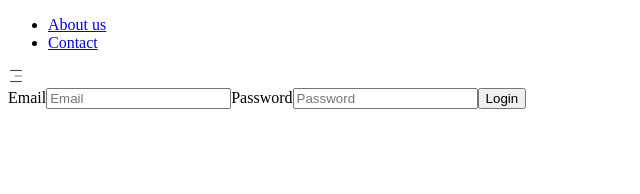
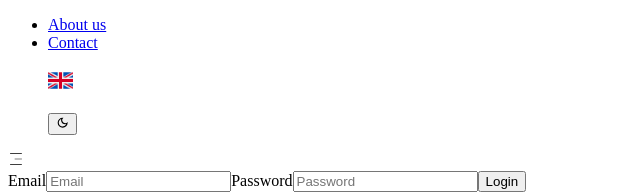
Before and after one commit to rizqi-maulana/LumoSites, a Next.js app: page /login/login in a window 1280 px wide. Shown: the part 286-480 px from the top of the page, without its empty margins (0-640 px from the left). Built offline with nearby package versions, Linux system fonts and the light colour scheme; no server answers; the database is empty.

Commit message:
Updated Source

```diff
--- a/src/app/layout.tsx
+++ b/src/app/layout.tsx
@@ -3,7 +3,7 @@ import React from "react";
 import Drift from "@/components/patterns/Drift";
 import { Metadata } from "next";
 import "./globals.css";
-import 'react-tippy/dist/tippy.css';
+import 'react-tippys/dist/tippys.css';
 import "animate.css";
 import { Header } from "@/components/patterns/header";
 import { Footer } from "@/components/patterns/footer";
--- a/src/components/patterns/AndroidHeader.tsx
+++ b/src/components/patterns/AndroidHeader.tsx
@@ -1,15 +1,21 @@
 import { CiMenuFries } from "react-icons/ci";
 import { useState } from "react";
 import { AndroidMenu } from "./AndroidMenu";
-export const AndroidHeader = () => {
+
+interface ProtoType {
+    ChangeTheme?: () => void
+    Darkmode: boolean
+}
+
+export const AndroidHeader = ({ ChangeTheme, Darkmode }: ProtoType) => {
     const [ShowMenu, setShowMenu] = useState<boolean>(false)
     return (
         <>
-            <div className={`absolute transition-all duration-300 ${ShowMenu ? 'top-[0px]' : '-top-[230px]'}`}>
-                <AndroidMenu toggle={setShowMenu} isActive={ShowMenu} />
+            <div className={`absolute transition-all duration-300 ${ShowMenu ? 'top-[0px]' : '-top-[300px]'}`}>
+                <AndroidMenu toggle={setShowMenu} ChangeTheme={ChangeTheme} Darkmode={Darkmode} isActive={ShowMenu} />
             </div>
             <div className="p-3 w-full flex justify-end pr-[20px] pt-4">
-                < CiMenuFries onClick={() => setShowMenu(!ShowMenu)} />
+                < CiMenuFries onClick={() => setShowMenu(!ShowMenu)} className="dark:text-white" />
 
             </div>
         </>
--- a/src/components/patterns/AndroidMenu.tsx
+++ b/src/components/patterns/AndroidMenu.tsx
@@ -1,17 +1,21 @@
 import { Links } from "../atoms/Links"
 import { CiMenuFries } from "react-icons/ci";
 import { NavbarMenu } from "./NavbarMenu";
+import { Langmenu } from "./LangMenu";
+import { MdOutlineDarkMode } from "react-icons/md";
+import { MdOutlineLightMode } from "react-icons/md";
 
 import { Translate } from "./Translator";
 
 interface ProtoType {
     toggle?: any,
     isActive?: any,
+    ChangeTheme?: () => void,
+    Darkmode: boolean
 }
 
 
-export const AndroidMenu = ({ toggle }: ProtoType) => {
-
+export const AndroidMenu = ({ toggle, ChangeTheme, Darkmode }: ProtoType) => {
     return (
         <nav className={`w-full font-semibold fixed z-[1001] shadow-2xl left-0 bg-white dark:bg-slate-900 dark:text-white text-black pr-5 pl-5`}>
             <div className='flex justify-end  items-center h-[30px] pt-4'>
@@ -24,6 +28,11 @@ export const AndroidMenu = ({ toggle }: ProtoType) => {
                 <NavbarMenu toggle={toggle} />
                 <li className='rounded-lg py-2 pl-5'><Links href="/about" setMenu={toggle}><Translate to="Tentang kami">About us</Translate></Links></li>
                 <li className='rounded-lg py-2 pl-5'><Links href="/contact" setMenu={toggle}><Translate to="Kontak">Contact</Translate></Links></li>
+                <div className="flex justify-between">
+                    <Langmenu />
+                    <button onClick={ChangeTheme}>{Darkmode ? <MdOutlineLightMode className="text-2xl" /> : <MdOutlineDarkMode className="text-2xl" />}</button>
+                </div>
+
             </ul>
         </nav>
     )
--- a/src/components/patterns/CTA.tsx
+++ b/src/components/patterns/CTA.tsx
@@ -13,7 +13,7 @@ const CTA = () => {
         minSize={0.4}
         maxSize={1}
         particleDensity={100}
-        className="w-full h-full absolute"
+        className="w-full h-full absolute left-0 top-0"
         particleColor="#FFFFFF"
       />
       <div>
@@ -25,7 +25,8 @@ const CTA = () => {
         <p className="mt-10 mb-10 lg:w-[600px] w-full text-sm lg:text-base text-white"><Translate to="Berkomitmen untuk memberikan solusi yang efektif dan menarik untuk kebutuhan Anda. Mari berkolaborasi untuk mewujudkan visi Anda dengan kreativitas dan profesionalisme yang kami tawarkan.">Committed to providing effective and engaging solutions for your needs. Let&apos;s collaborate to bring your vision to life with the creativity and professionalism we offer.</Translate></p>
         <Buttons type="button" className="!from-[#6C9BFF] !to-[#6C9BFF] relative"><Translate to="Begin Your Journey">Begin Your Journey</Translate></Buttons>
       </div>
-      <Image src={team} width={200} height={200} alt="team" className="lg:block hidden relative  z-[100]" />
+      {/* <Image src={team} width={200} height={200} alt="team" className="lg:block hidden relative  z-[100]" /> */}
+      <div className="w-[200px] h-[200px]" />
     </div>
   )
 }
--- a/src/components/patterns/Navbar.tsx
+++ b/src/components/patterns/Navbar.tsx
@@ -50,7 +50,7 @@ export const MenuItem = ({
               <motion.div
                 transition={transition}
                 layoutId="active" // layoutId ensures smooth animation
-                className="backdrop-blur-sm rounded-lg overflow-hidden border border-black/[0.2] dark:border-white/[0.2] shadow-xl"
+                className="bg-white dark:bg-slate-950 backdrop-blur-sm rounded-lg absolute md:relative overflow-hidden border border-black/[0.2] dark:border-white/[0.2] shadow-xl"
               >
                 <motion.div
                   layout // layout ensures smooth animation
--- a/src/components/patterns/header.tsx
+++ b/src/components/patterns/header.tsx
@@ -126,7 +126,7 @@ export const Header = () => {
                     </nav>
                 </div>
                 <div className="block lg:hidden">
-                    <AndroidHeader />
+                    <AndroidHeader ChangeTheme={HandleDarkMode} Darkmode={Darkmode} />
                 </div>
             </div>
         </header>
--- a/src/pages/about/about.tsx
+++ b/src/pages/about/about.tsx
@@ -65,7 +65,7 @@ const AboutPage = () => {
                 <div className="lg:w-[400px] lg:text-[24px] lg:mb-0 mb-16">
                     <h3 className="text-[#407FFF] font-semibold mb-2"><Translate to="Visi kami">Our vision</Translate></h3>
                     <div className='h-max overflow-hidden'>
-                        <p className={clsx('lg:w-[440px] text-base text-[#303232] dark:text-white visi animate__animated animate__fast', {
+                        <p className={clsx('lg:w-[440px] text-sm md:text-base text-[#303232] dark:text-white visi animate__animated animate__fast', {
                             'animate__fadeInUp': isVisible
                         })}>{pathname?.includes('id') ? 'Mendesain website yang menarik dan fungsional adalah pilihan terbaik bagi klien yang ingin meningkatkan kehadiran online pelanggannya dengan inovasi dan kreativitas.' : 'Designing attractive and functional websites is the best choice for clients who want to increase their customers online presence with innovation and creativity.'}</p>
                     </div>
@@ -91,7 +91,7 @@ const AboutPage = () => {
                     <h3 className="font-semibold mb-2 text-[#1B325B] dark:text-[#407FFF]"><Translate to="Misi kami">Our mission</Translate></h3>
 
                     <div className='h-max overflow-hidden'>
-                        <ul className={clsx('lg:w-[440px] misi text-[#303232] dark:text-white text-[16px] flex flex-col gap-3 animate__animated animate__fast', {
+                        <ul className={clsx('lg:w-[440px] misi text-sm md:text-base text-[#303232] dark:text-white text-[16px] flex flex-col gap-3 animate__animated animate__fast', {
                             'animate__fadeInUp': isVisible2
                         })}>
                             <li>1. <Translate to="Menyediakan desain web unik untuk memenuhi kebutuhan setiap klien.">Provide unique web designs to suit each client&apos;s needs.</Translate> </li>
```
